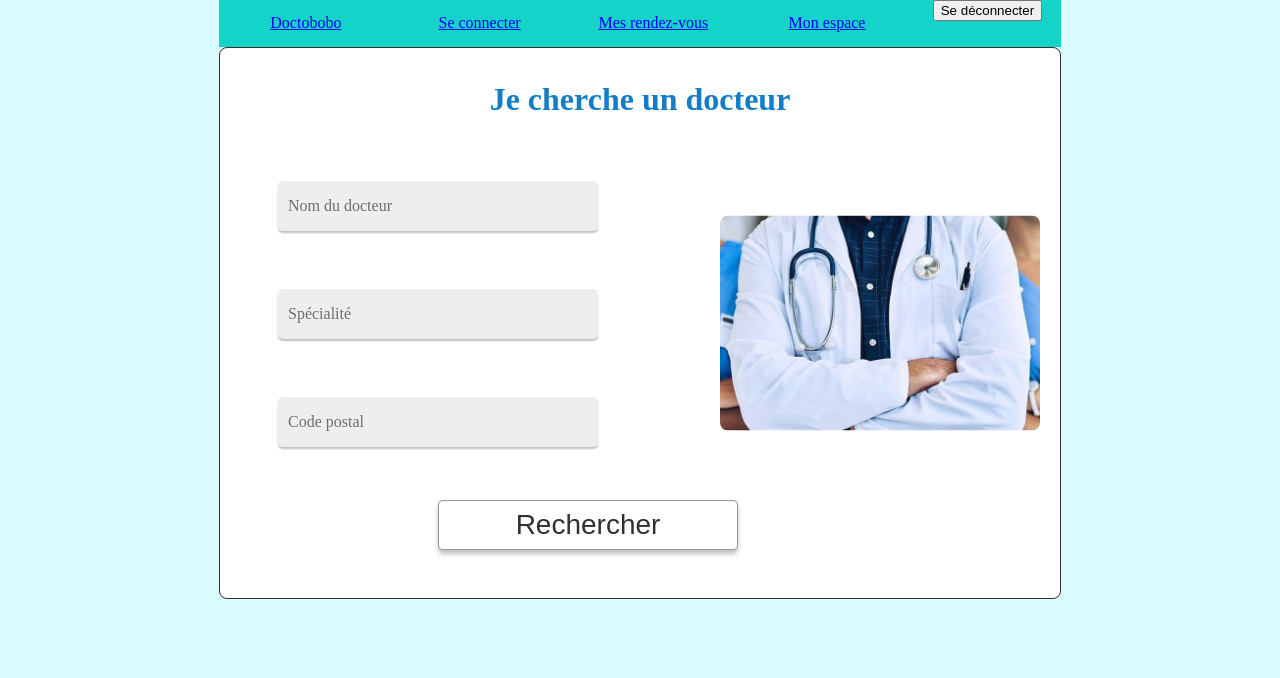
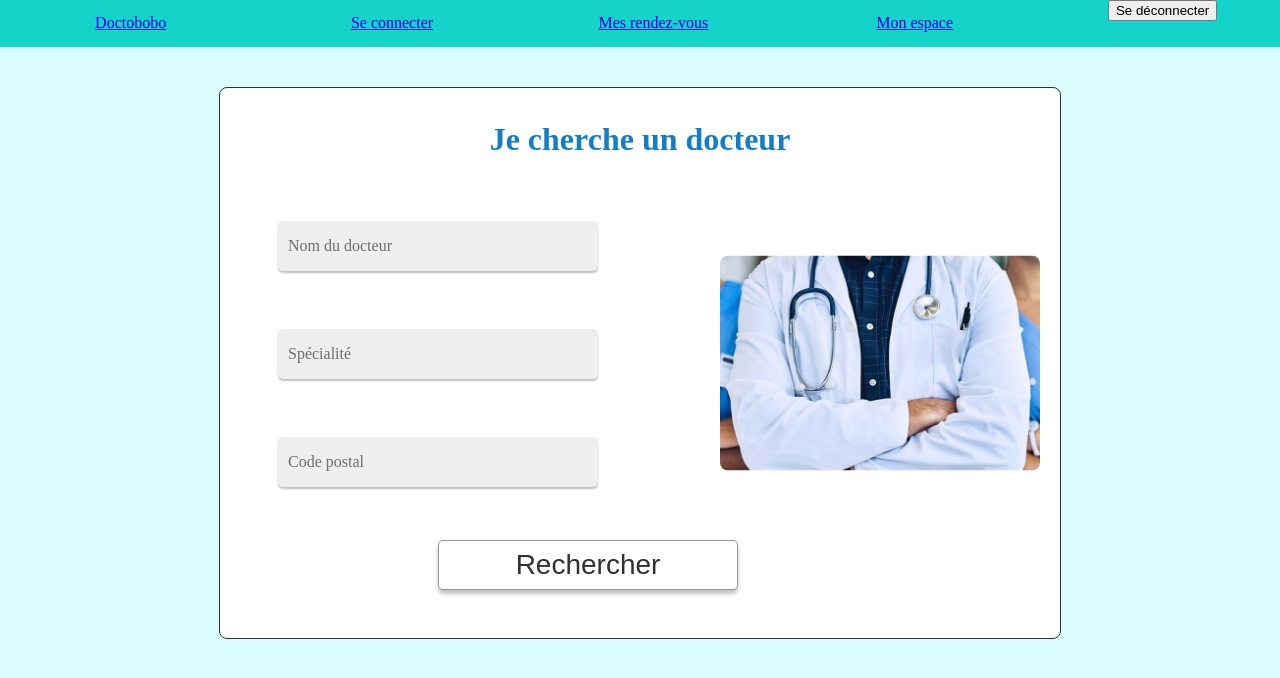
Before and after one commit to drumpuppy/Doctobobo, a React (Create React App) app in the folder doctobobo/: page / in a window 1280 px wide. Shown: the top 678 px of the page. Built offline with nearby package versions, Linux system fonts and the light colour scheme.

Commit message:
enlever le menu

```diff
--- a/doctobobo/src/css/inscription.css
+++ b/doctobobo/src/css/inscription.css
@@ -6,36 +6,6 @@ body {
     align-items: center;
     justify-content: center;
     color: #303030;
-}
-
-/*Design de la barre de menu*/
-.menu {
-    display: flex;
-    flex-wrap: wrap; /* Pour gérer les retours à la ligne si nécessaire */
-    width: 100%; /* Prend toute la largeur disponible */
-    margin: 0; /* Supprime les marges */
-    padding: 0; /* Supprime les marges internes */
-    background-color: #14d3c9;
-    justify-content: space-around;
-}
-
-.menu li {
-    list-style-type: none ;       /* Suppression des puces */
-}
-
-.menu a {
-    display:block;                /* Transformation en block */
-    min-width: 120px;             /* Largeur minimale des liens */
-    margin: 0.5rem;               /* Marges externes */
-    padding: 0.4rem 0;            /* Marges internes */
-    text-align: center;           /* Centrage du texte */
-    border-radius: 4px;          /* Arrondis des bordures */
-}
-
-.menu a:hover{
-    background-color: #0400f0;
-    color: #ffe843;
-    border-color: #ffe843;
 }
 
 /*Design des div*/
--- a/doctobobo/src/css/landing_page.css
+++ b/doctobobo/src/css/landing_page.css
@@ -7,35 +7,6 @@ body {
     justify-content: center;
     color: #303030;
     }
-
-.menu {
-    display: flex;
-    flex-wrap: wrap;                /* Pour gérer les retours à la ligne si nécessaire */
-    width: 100%;                    /* Prend toute la largeur disponible */
-    margin: 0;                      /* Supprime les marges */
-    padding: 0;                     /* Supprime les marges internes */
-    background-color: #14d3c9;
-    justify-content: space-around;
-}
-
-.menu li {
-    list-style-type: none ;       /* Suppression des puces */
-}
-
-.menu a {
-    display:block;                /* Transformation en block */
-    min-width: 120px;             /* Largeur minimale des liens */
-    margin: 0.5rem;               /* Marges externes */
-    padding: 0.4rem 0;            /* Marges internes */
-    text-align: center;           /* Centrage du texte */
-    border-radius: 4px;          /* Arrondis des bordures */
-}
-
-.menu a:hover{
-    background-color: #0400f0;
-    color: #ffe843;
-    border-color: #ffe843;
-}
 
 .recherche_docteur {
     width: 700px;
--- a/doctobobo/src/css/meeting.css
+++ b/doctobobo/src/css/meeting.css
@@ -6,37 +6,6 @@ body {
     align-items: center;
     justify-content: center;
     color: #303030;
-}
-
-.menu {
-    display: flex;
-    flex-wrap: wrap; /* Pour gérer les retours à la ligne si nécessaire */
-    width: 100%; /* Prend toute la largeur disponible */
-    margin: 0; /* Supprime les marges */
-    padding: 0; /* Supprime les marges internes */
-    background-color: #14d3c9;
-    justify-content: space-around;
-}
-
-.menu li {
-    list-style-type: none ;       /* Suppression des puces */
-
-}
-
-.menu a {
-    display:block;                /* Transformation en block */
-    min-width: 120px;             /* Largeur minimale des liens */
-
-    margin: 0.5rem;               /* Marges externes */
-    padding: 0.4rem 0;            /* Marges internes */
-    text-align: center;           /* Centrage du texte */
-    border-radius: 4px;          /* Arrondis des bordures */
-}
-
-.menu a:hover{
-    background-color: #0400f0;
-    color: #ffe843;
-    border-color: #ffe843;
 }
 
 .mes_rdv {
--- a/doctobobo/src/css/my_space.css
+++ b/doctobobo/src/css/my_space.css
@@ -6,36 +6,6 @@ body {
     align-items: center;
     justify-content: center;
     color: #303030;
-}
-
-.menu {
-    display: flex;
-    flex-wrap: wrap; /* Pour gérer les retours à la ligne si nécessaire */
-    width: 100%; /* Prend toute la largeur disponible */
-    margin: 0; /* Supprime les marges */
-    padding: 0; /* Supprime les marges internes */
-    background-color: #14d3c9;
-    justify-content: space-around;
-}
-
-.menu li {
-    list-style-type: none ;       /* Suppression des puces */
-
-}
-
-.menu a {
-    display:block;                /* Transformation en block */
-    min-width: 120px;             /* Largeur minimale des liens */
-    margin: 0.5rem;               /* Marges externes */
-    padding: 0.4rem 0;            /* Marges internes */
-    text-align: center;           /* Centrage du texte */
-    border-radius: 4px;          /* Arrondis des bordures */
-}
-
-.menu a:hover{
-    background-color: #0400f0;
-    color: #ffe843;
-    border-color: #ffe843;
 }
 
 .données_perso {
```
